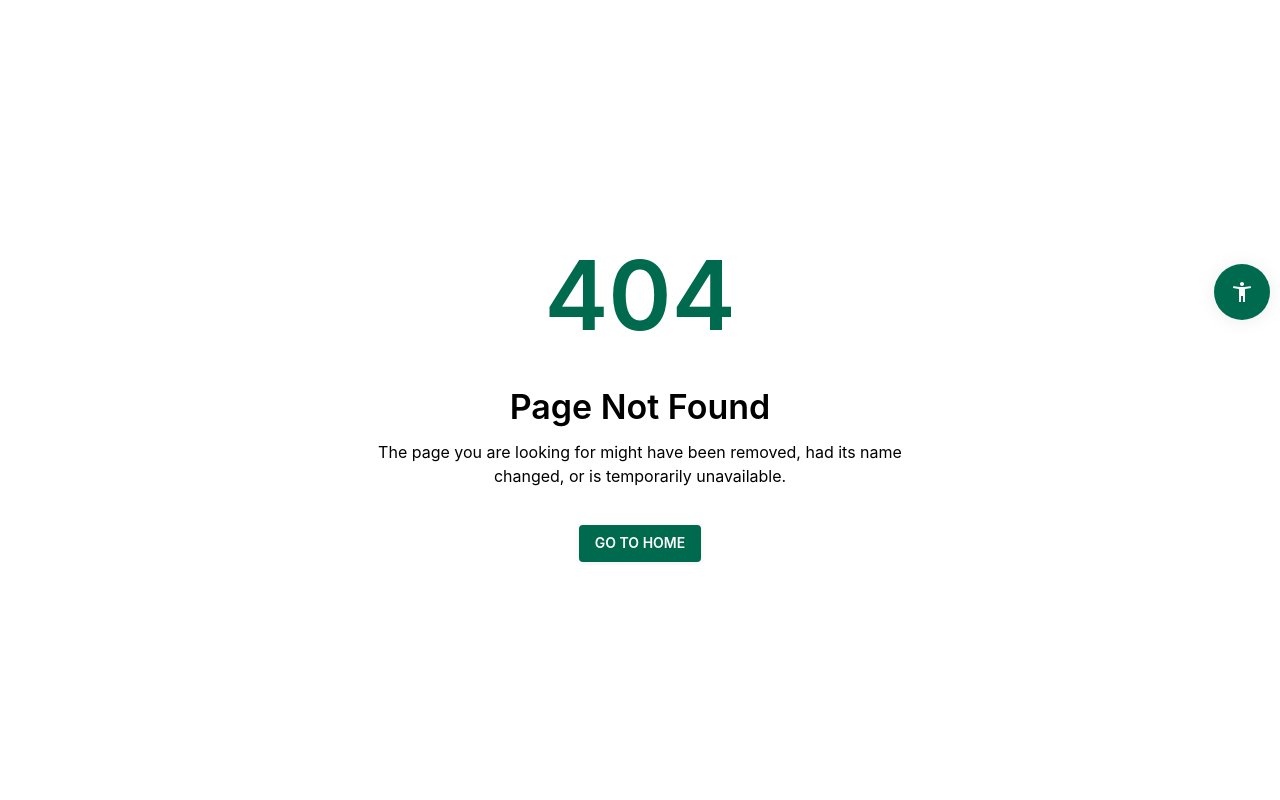
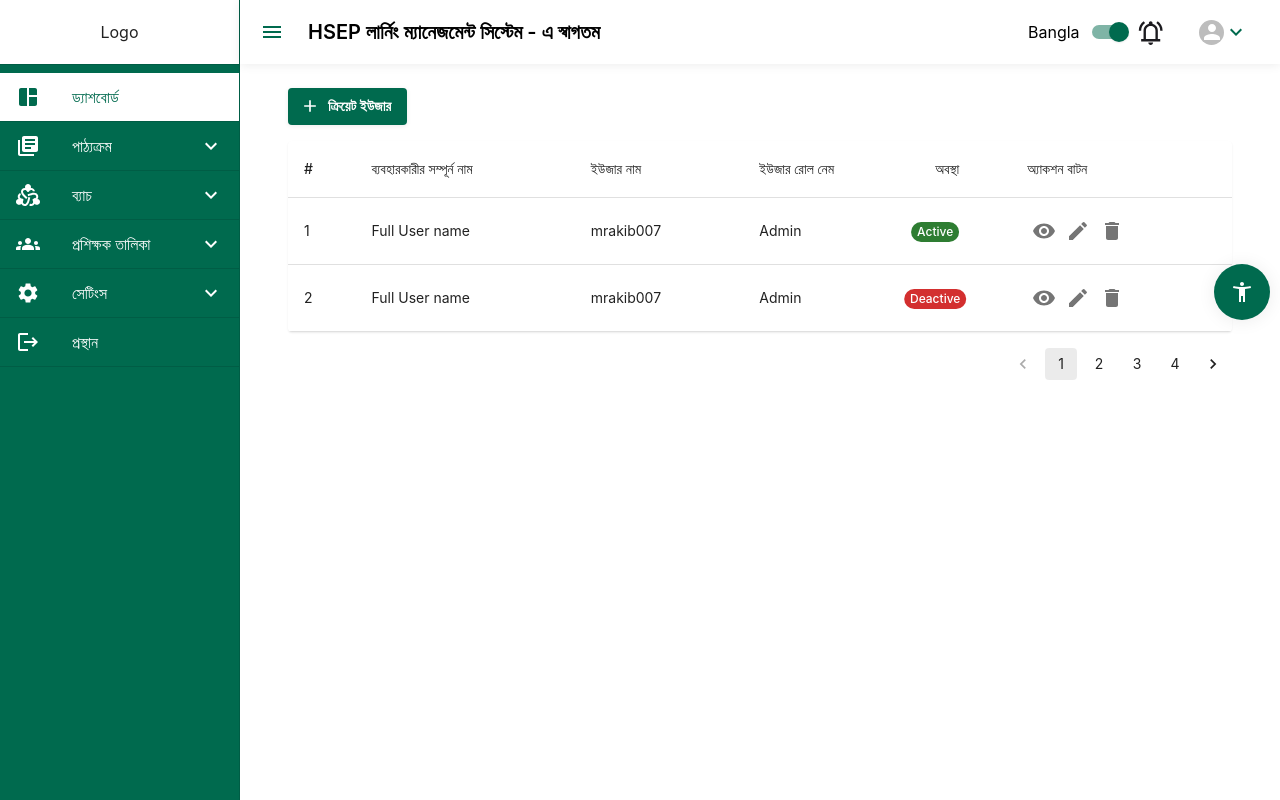
Before and after one commit to affan-habib/admin-panel, a React (Create React App) app: page /admin-user-list in a window 1280 px wide. Before the commit this address had no page. Built offline with nearby package versions, Linux system fonts and the light colour scheme.

Commit message:
Added new layout

```diff
--- a/src/components/layouts/menu-items.tsx
+++ b/src/components/layouts/menu-items.tsx
@@ -4,6 +4,7 @@ import Diversity2Icon from '@mui/icons-material/Diversity2';
 import GroupsIcon from '@mui/icons-material/Groups';
 import SpaceDashboardIcon from '@mui/icons-material/SpaceDashboard';
 import { useTranslation } from 'react-i18next';
+import SettingsIcon from '@mui/icons-material/Settings';
 
 interface MenuItem {
   title: string;
@@ -89,6 +90,18 @@ export const useGetMenuItems = (): MenuItem[] => {
         },
       ],
     },
+    {
+      title: t('settings'),
+      path: '/settings',
+      icon: <SettingsIcon/>,
+      subMenu:[
+        {
+          title: t('adminUserList'),
+          icon: <LibraryBooksIcon/>,
+          path: '/admin-user-list'
+        }
+      ]
+    }
   ];
 
   return menuItems;
--- /dev/null
+++ b/src/core/adminUserList/AdminUserList.tsx
@@ -0,0 +1,102 @@
+import React, { useState } from 'react';
+import { Badge, Box, Button, Container, IconButton, Stack, TextField, Typography } from '@mui/material';
+import VisibilityIcon from '@mui/icons-material/Visibility';
+import EditIcon from '@mui/icons-material/Edit';
+import DeleteIcon from '@mui/icons-material/Delete';
+
+import ReactTable from 'components/tables/ReactTable';
+import { Add, FilterList, SaveAlt, Search } from '@mui/icons-material';
+import PageSizeSelect from 'components/tables/PageSizeSelect';
+import { useTranslation } from 'react-i18next';
+
+const AdminUserList: React.FC = () => {
+    const [pageSize, setPageSize] = useState(10);
+    const [currentPage, setCurrentPage] = useState(0);
+    const {t} = useTranslation();
+
+
+    const columns = [
+        { Header: '#', accessor: 'id' },
+        { Header: t('fullUserName'), accessor: 'fullUserName' },
+        { Header: t('userName'), accessor: 'userName' },
+        { Header: t('userRoleName'), accessor: 'userRoleName' },
+        { Header: t('status'), accessor: 'status',Cell: ({ value }: any) => (
+            <Badge
+                color={value === 'Active' ? 'success' : 'error'}
+                badgeContent={value}
+            />
+        ), },
+        {
+            Header: t('actionButton'),
+            accessor: 'actionButton',
+            Cell: ({ row }: any) => (
+                <>
+                    <IconButton aria-label="view" size="small">
+                        <VisibilityIcon />
+                    </IconButton>
+                    <IconButton aria-label="edit" size="small">
+                        <EditIcon />
+                    </IconButton>
+                    <IconButton aria-label="delete" size="small">
+                        <DeleteIcon />
+                    </IconButton>
+                </>
+            ),
+        },
+    ];
+
+    const rows = [
+        {
+            id: 1,
+            fullUserName: 'Full User name',
+            userName: 'mrakib007',
+            userRoleName: 'Admin',
+            status: 'Active',
+        },
+        {
+            id: 2,
+            fullUserName: 'Full User name',
+            userName: 'mrakib007',
+            userRoleName: 'Admin',
+            status: 'Deactive',
+        },
+    ];
+
+
+    const handlePageChange = (page: number) => {
+        setCurrentPage(page);
+    };
+
+    const handlePageSizeChange = (size: number) => {
+        setPageSize(size);
+        setCurrentPage(0);
+    };
+
+    return (
+        <Container maxWidth="xl">
+            <Stack
+                direction="row"
+                justifyContent="space-between"
+                alignItems="center"
+                mb={2}
+            >
+                <Box>
+                    <Button variant="contained" startIcon={<Add />} sx={{ mr: 2 }}>
+                        ক্রিয়েট ইউজার
+                    </Button>
+                </Box>
+            </Stack>
+            <ReactTable
+                columns={columns}
+                data={rows}
+                totalCount={40}
+                pageSize={pageSize}
+                currentPage={0}
+                onPageChange={handlePageChange}
+                onPageSizeChange={handlePageSizeChange}
+            />
+        </Container>
+    );
+};
+
+export default AdminUserList;
--- a/src/locale/bn.json
+++ b/src/locale/bn.json
@@ -52,5 +52,10 @@
   "createCourse": "কোর্স তৈরী করুন",
   "courseList": "কোর্স তালিকা ",
   "addTrainer" : "ট্রেইনার যোগ করুন",
-  "setTrainerLimit" : "ট্রেইনার লিমিট"
+  "setTrainerLimit" : "ট্রেইনার লিমিট",
+  "settings": "সেটিংস",
+  "adminUserList": "এডমিন ইউজার লিস্ট",
+  "fullUserName": "ব্যবহারকারীর সম্পূর্ন নাম",
+  "userName": "ইউজার নাম",
+  "userRoleName": "ইউজার রোল নেম"
 }
--- a/src/locale/en.json
+++ b/src/locale/en.json
@@ -52,5 +52,10 @@
   "createCourse": "Create Course",
   "courseList" : "Course List",
   "addTrainer" : "Add Trainer",
-  "setTrainerLimit":"Trainer Limit"
+  "setTrainerLimit":"Trainer Limit",
+  "settings": "Settings",
+  "adminUserList": "Admin User List",
+  "fullUserName": "Full Name Of User",
+  "userName": "User Name",
+  "userRoleName": "User Role Name"
 }
--- a/src/routes/AdminRoutes.js
+++ b/src/routes/AdminRoutes.js
@@ -1,5 +1,6 @@
 import { lazy } from 'react';
 import Loadable from 'components/common/Loadable';
+import AdminUserList from 'core/adminUserList/AdminUserList';
 const PrivateRoute = Loadable(
   lazy(() => import('components/common/PrivateRoute')),
 );
@@ -40,6 +41,10 @@ const AdminRoutes = {
       path: 'course-list',
       element: < CourseList/>,
     },
+    {
+      path: 'admin-user-list',
+      element: <AdminUserList/>
+    }
   ],
 };
 
```
